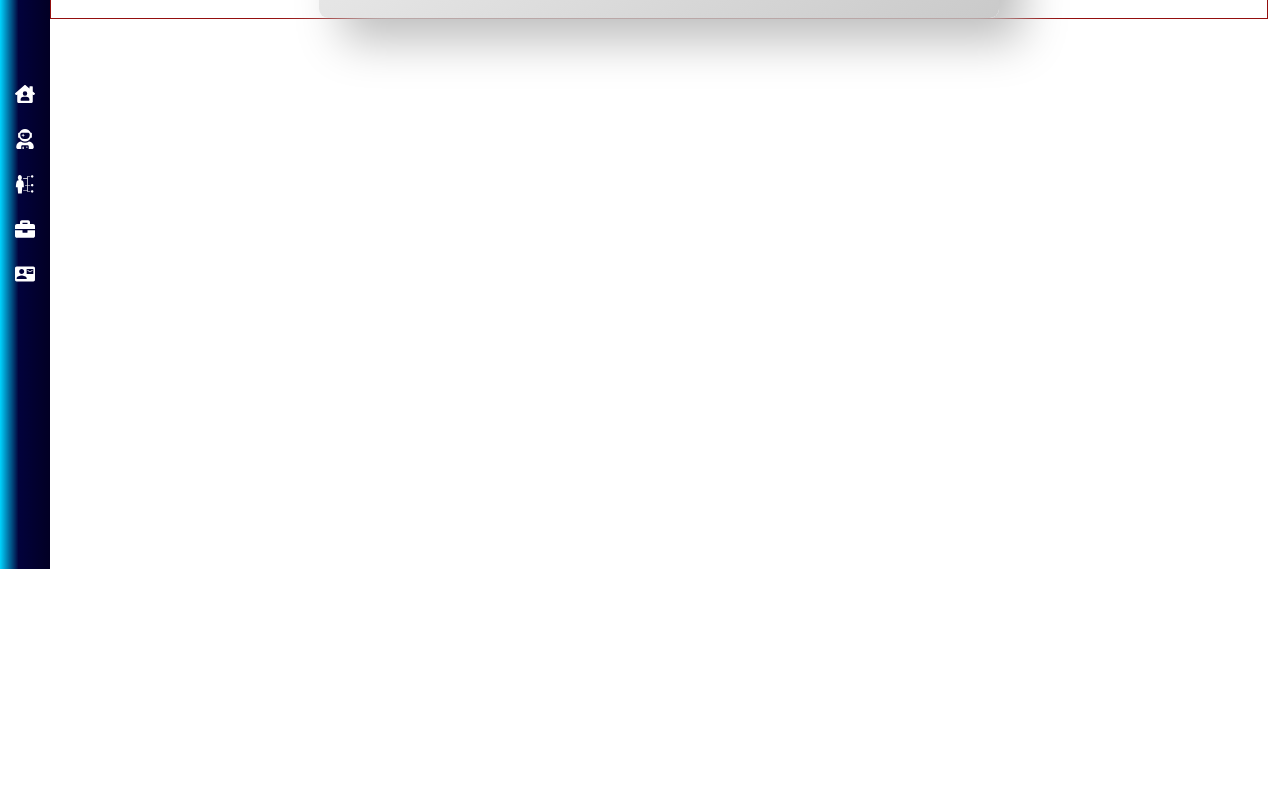
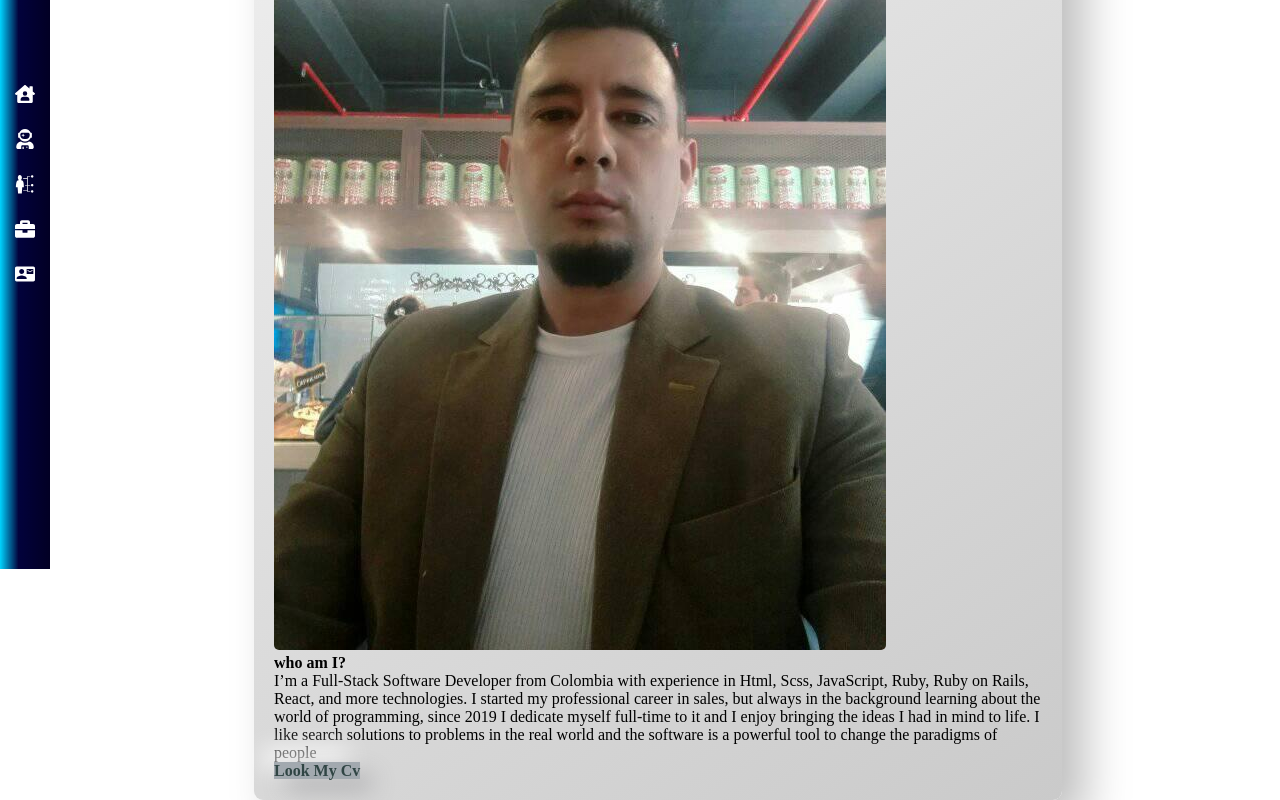
Before and after one commit to Fanger53/react-portafolio, a React (Create React App) app: page /about in a window 1280 px wide. Shown: the part 231-1031 px from the top of the page. Before the commit the page ends 800 px from the top, so only its background shows below. Built offline with nearby package versions, Linux system fonts and the light colour scheme.

Commit message:
about page complete

```diff
--- a/src/pages/about/About.jsx
+++ b/src/pages/about/About.jsx
@@ -1,31 +1,34 @@
 import React from 'react';
 import './about.scss';
 import {Button, Col, Container, Row} from 'react-bootstrap';
-
+import personal from '../../assets/img/personal.jpg';
 
 const About = () => {
   return (
-    <Container  className='border about '>
-      <h2>About Me</h2>
-      <p>Get to Know Me</p>
+    <section className=' about '>
+      <Container  >
+        <h2 className='mt-5'>About Me</h2>
+        <p className='bolder'>Get to Know Me</p>
         <div className='d-flex justify-content-center '>
           <Row className=' about__section '>
             <Col sm={12} md={6}>
-          <img src="" alt="imagen about Me" />
+              <img src={personal} className='about__img' alt="imagen about Me" />
             </Col>
-        <Col sm={12} md={6}>
+            <Col xs={12} bsm={12} md={6}>
               <h4>who am I?</h4>
               <p>
-            I’m a Full-Stack Software Developer from Colombia with experience in Html, Scss, JavaScript, Ruby, Ruby on Rails,React and more technologies.
-            I started my professional career in sales, but always in the background learning about the world of programming until 2019 now I dedicate myself full time to it and I really enjoy bringing the ideas I had in mind to live.
+                I’m a Full-Stack Software Developer from Colombia with experience in Html, Scss, JavaScript, Ruby, Ruby on Rails, React, and more technologies.
+
+                I started my professional career in sales, but always in the background learning about the world of programming, since 2019  I dedicate myself full-time to it and I enjoy bringing the ideas I had in mind to life.
 
                 I like search  solutions to problems in the real world and the software is a powerful tool to change the paradigms of people
               </p>
-          <Button>Look My Cv</Button>
+              <Button href='https://docs.google.com/document/d/1OeXjqW4_rsZKXH2-wvg0bRQXq7d7lEC7J7o6KHvd5OE/edit?usp=sharing' target='_blank' className="about__button">Look My Cv</Button>
             </Col>
           </Row>
         </div>
       </Container>
+    </section>
   )
 }
 
--- a/src/pages/about/about.scss
+++ b/src/pages/about/about.scss
@@ -3,10 +3,34 @@
 }
 
 .about__section {
-  width: 50vw;
+  width: 60vw;
   padding: 20px;
   border-radius: 9px;
-background: linear-gradient(145deg, #f0f0f0, #cacaca);
-box-shadow:  23px 23px 46px #bebebe,
-             -23px -23px 46px #ffffff;
+  background: linear-gradient(145deg, #f0f0f0, #cacaca);
+  box-shadow:  23px 23px 46px #bebebe,
+              -23px -23px 46px #ffffff;
+
+  @media screen and (max-width: 820px) {
+    width: 95%;
+  }
 }
+
+.about__section h4 {
+  @media screen and (max-width: 767px) {
+    margin-top: 15px;
+  }
+}
+
+.about__img {
+  max-width: 95%;
+  border-radius: 5px;
+}
+
+.about__button {
+  background-color: #a2a9af;
+  color: #304544;
+  border-color: transparent;
+  font-weight: 700;
+  -webkit-box-shadow: 12px 12px 24px #afafb1, -12px -12px 24px #ffffff;
+  box-shadow: 12px 12px 24px #afafb1, -12px -12px 24px #ffffff;
+}
```
Lines whose indentation alone changed are shown as unchanged.
